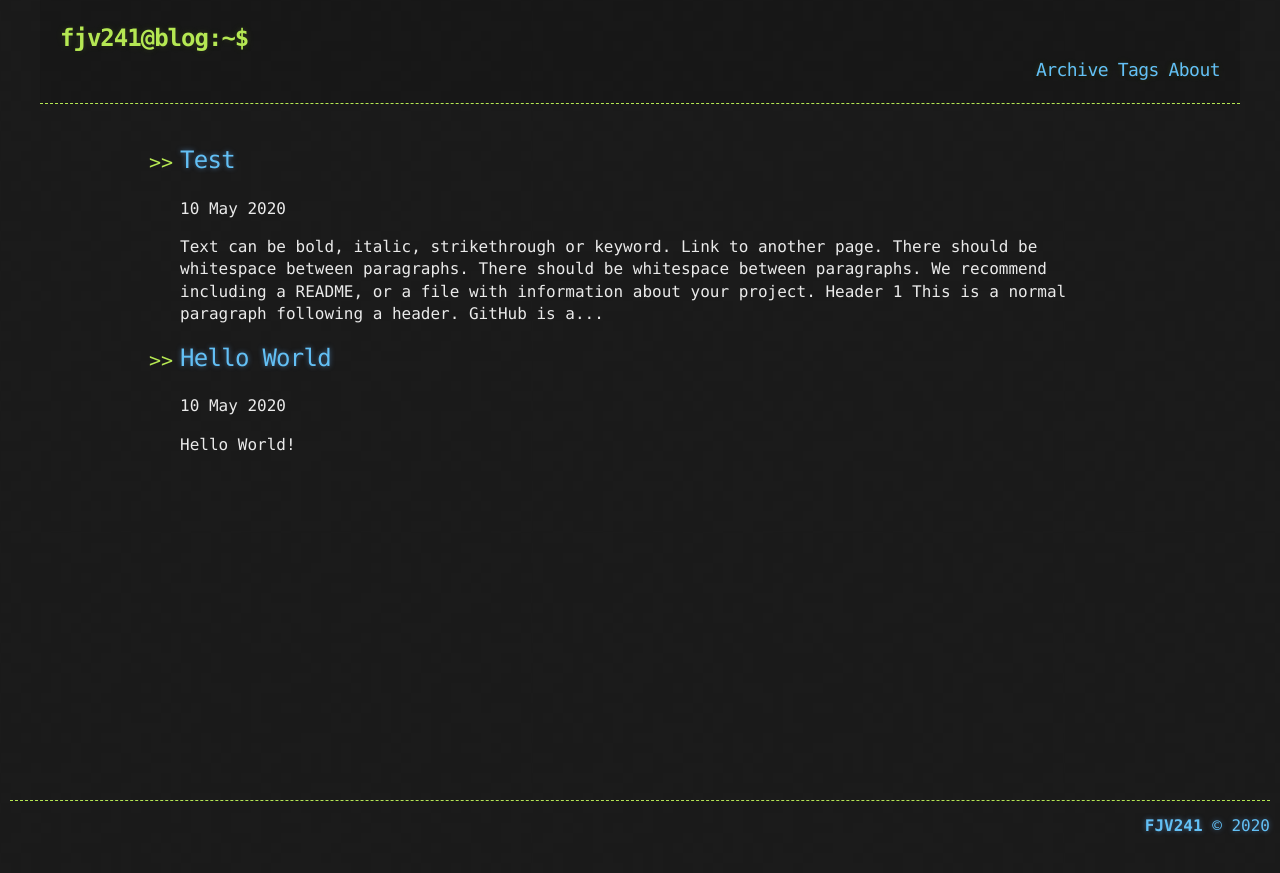
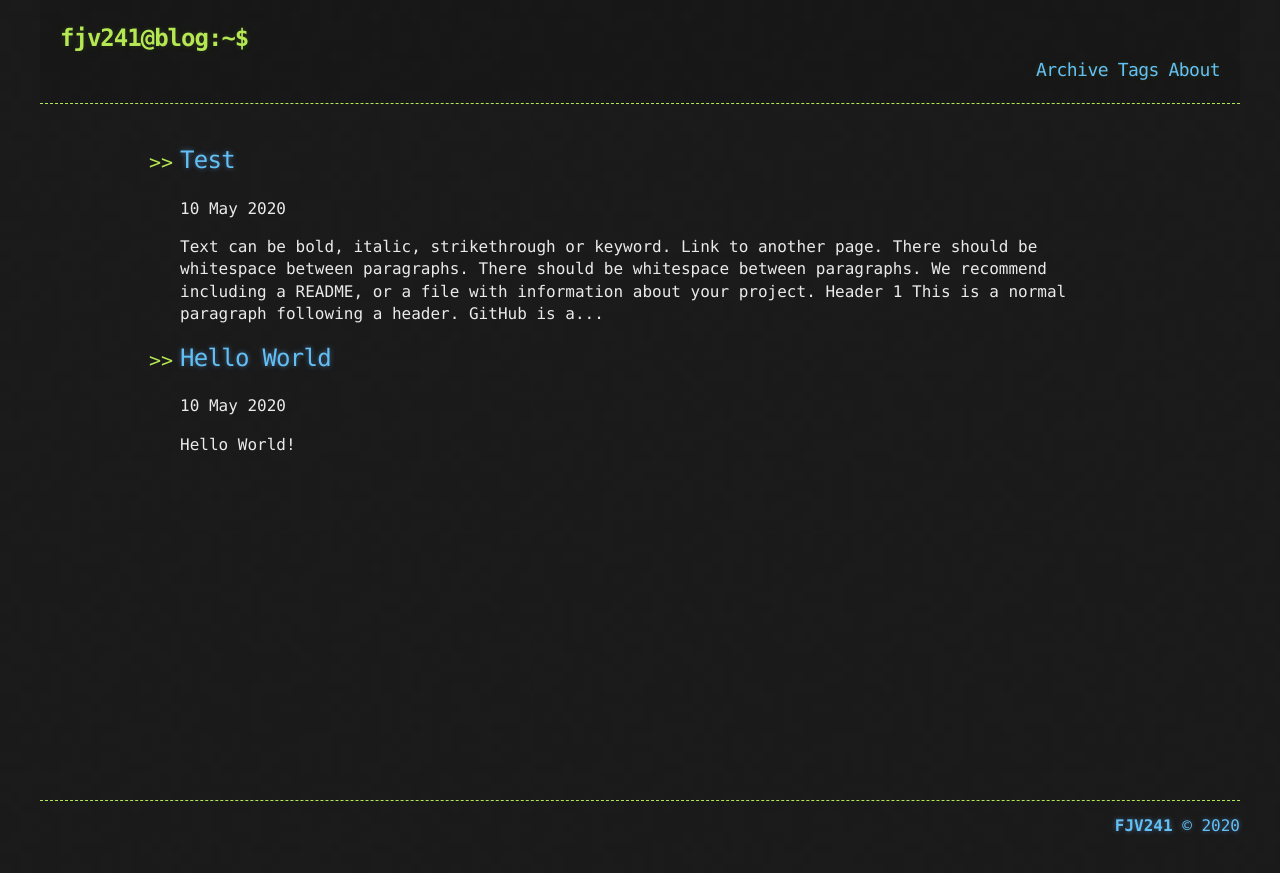
Before and after one commit to FJV241/fjv241.github.io, a Jekyll site: the page built from index.html, in a window 1280 px wide. Shown: the top 873 px of the page. Built offline with Jekyll 4.4.1, drawn with Linux system fonts in a browser that asks for light colours; the list of posts is cut into pages by our own code.

Commit message:
Update base.scss

```diff
--- a/_sass/base.scss
+++ b/_sass/base.scss
@@ -272,8 +272,8 @@ footer {
   height: 50px;
   line-height: 50px;
   text-align: right;
-  margin-right: 10px;
-  margin-left: 10px;
+  margin-right: 40px;
+  margin-left: 40px;
   border-top: 1px dashed $conifer;
 }
 
```
